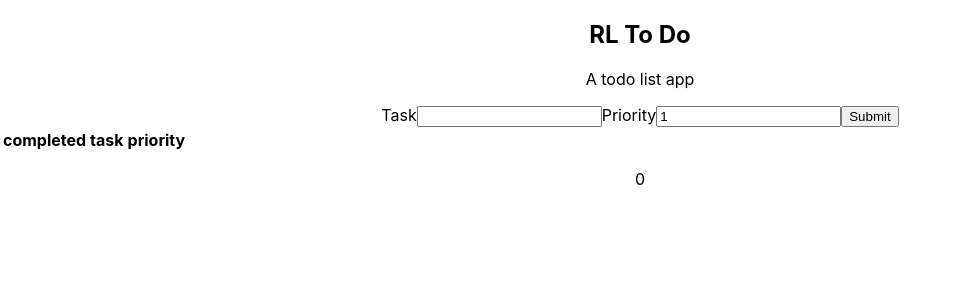
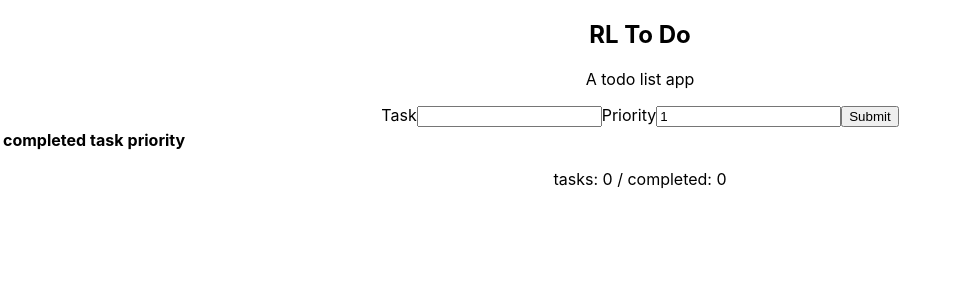
Before and after one commit to mospina/rl-todo, a React (Create React App) app: page / in a window 1280 px wide. Shown: the top 300 px of the page, without its empty margins (0-959 px from the left). Built offline with nearby package versions, Linux system fonts and the light colour scheme.

Commit message:
Add Tasks Stats

```diff
--- a/src/components/Tasks/List/index.tsx
+++ b/src/components/Tasks/List/index.tsx
@@ -2,7 +2,6 @@ import React from "react";
 import Task from "../Task";
 
 const List = ({ tasks, onTaskUpdate, onTaskDelete }: Tasks.ListProps) => (
-  <div>
   <table>
     <thead>
       <tr>
@@ -22,8 +21,6 @@ const List = ({ tasks, onTaskUpdate, onTaskDelete }: Tasks.ListProps) => (
       ))}
     </tbody>
   </table>
-    <p>{tasks.length}</p>
-  </div>
 );
 
 export default List;
--- /dev/null
+++ b/src/components/Tasks/Stats/index.tsx
@@ -0,0 +1,9 @@
+import React from "react";
+
+const Stats = ({tasks}: Tasks.StatsProps) => (
+  <div>
+    <p>tasks: {tasks.length} / completed: {tasks.filter(task => task.completed).length}</p>
+  </div>
+)
+
+export default Stats
--- a/src/components/Tasks/Tasks.d.ts
+++ b/src/components/Tasks/Tasks.d.ts
@@ -12,6 +12,10 @@ declare namespace Tasks {
     total: number;
     completed: number;
   };
+
+  type StatsProps = {
+    tasks: Tasks
+  }
 
   type ListProps = {
     tasks: Tasks;
--- a/src/components/Tasks/index.tsx
+++ b/src/components/Tasks/index.tsx
@@ -1,6 +1,7 @@
 import React, { useState } from "react";
 import List from "./List";
 import Form from "./Form";
+import Stats from "./Stats";
 
 const Tasks = () => {
   const [tasks, setTasks] = useState<Tasks.Tasks>([]);
@@ -30,6 +31,7 @@ const Tasks = () => {
         onTaskUpdate={handleUpdateTask}
         onTaskDelete={handleDeleteTask}
       />
+      <Stats tasks={tasks} />
     </div>
   );
 };
```
Also changed, not shown: 2 other files (tests, documents, lock files or other folders). Lines whose indentation alone changed are shown as unchanged.
